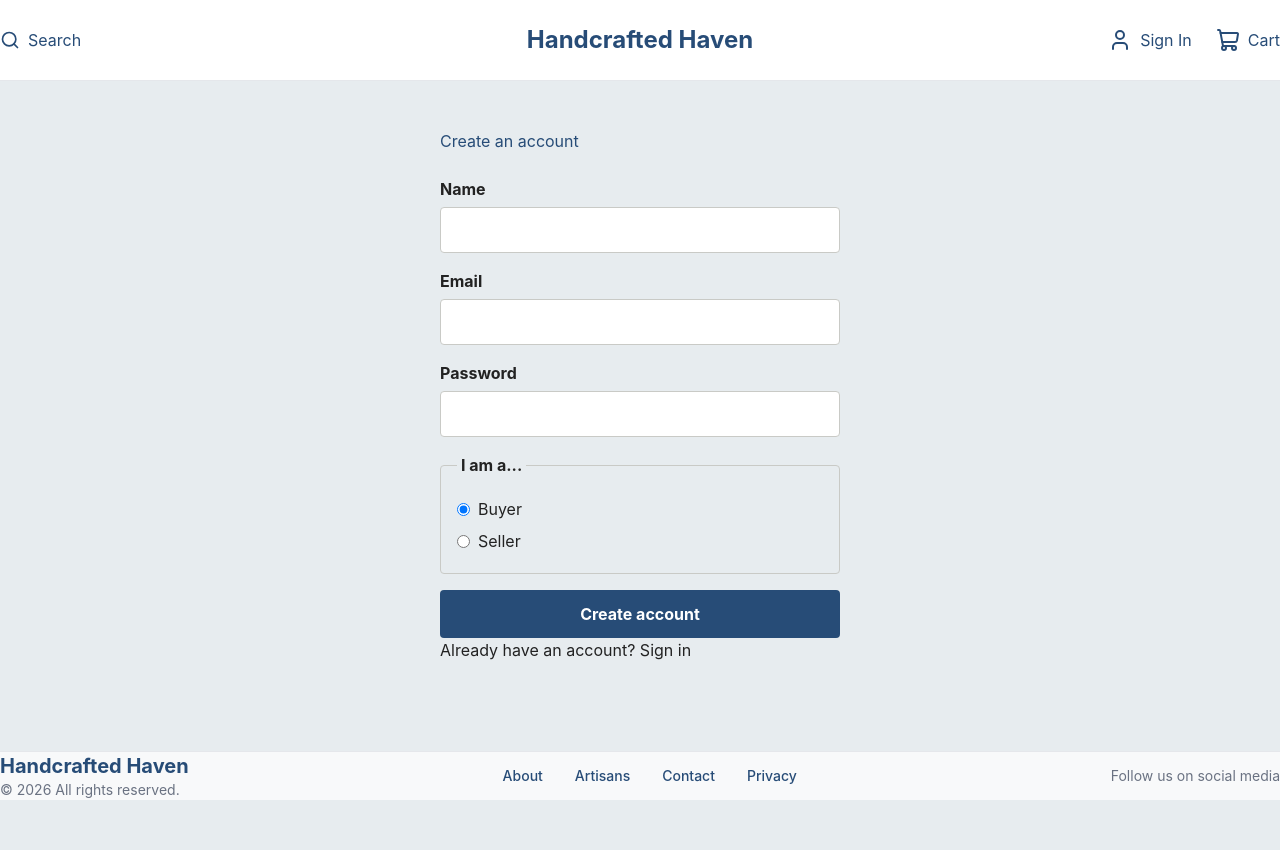
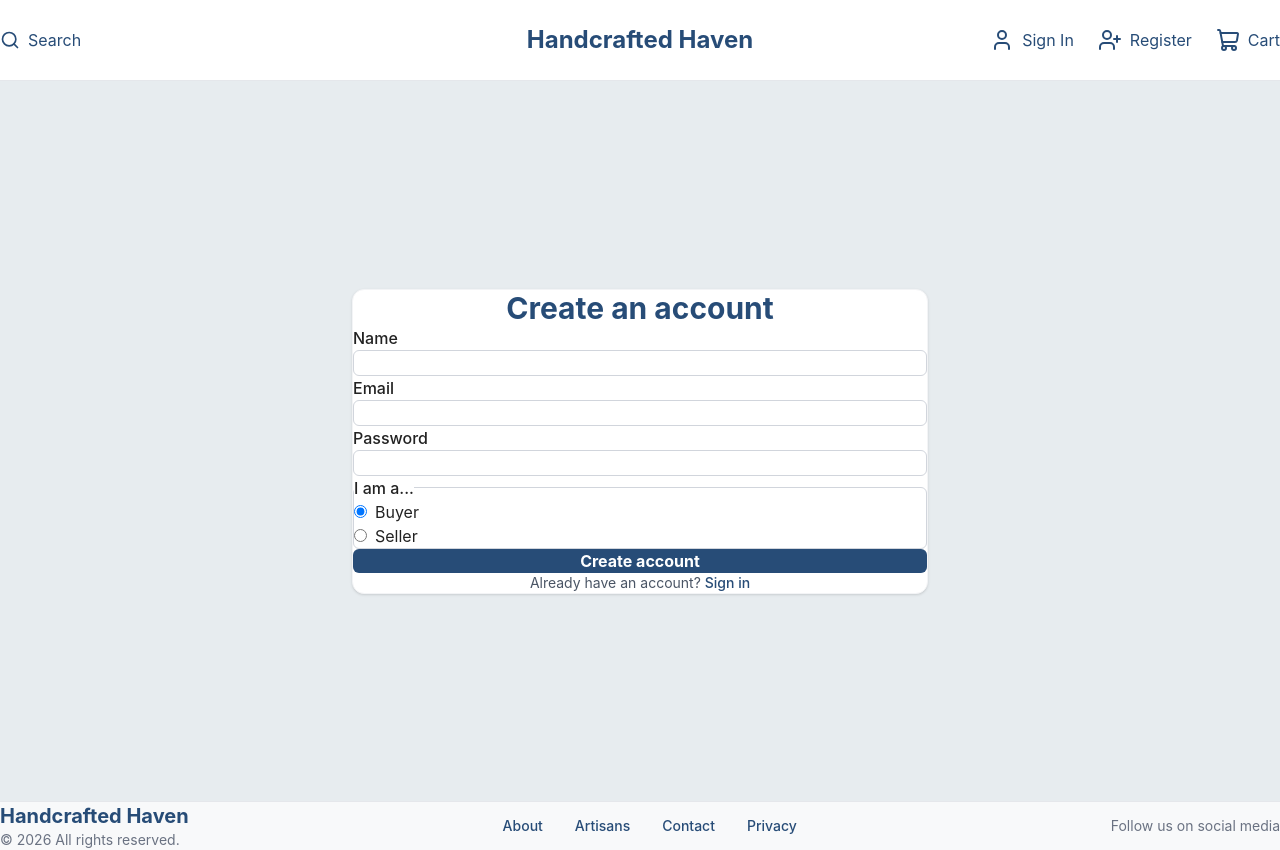
Before and after one commit to SadlerKyne/Handcrafted-Haven-G7, a Next.js app in the folder handcrafted-haven-g7/: page /register in a window 1280 px wide. Before the commit the page ends 800 px from the top, so only its background shows below. Built offline with nearby package versions, Linux system fonts and the light colour scheme.

Commit message:
Added register button to the main nav bar. Centered the register form to have a better feel.

```diff
--- a/handcrafted-haven-g7/src/app/login/AuthForm.module.css
+++ /dev/null
@@ -1,75 +0,0 @@
-.container {
-  max-width: 28rem;
-  margin: 0 auto;
-  padding: 3rem 1.5rem;
-}
-
-.container h1 {
-  margin-bottom: 1.5rem;
-}
-
-.field {
-  display: flex;
-  flex-direction: column;
-  gap: 0.375rem;
-  margin-bottom: 1rem;
-}
-
-.field label {
-  font-weight: var(--font-weight-bold);
-}
-
-.field input {
-  padding: 0.625rem 0.75rem;
-  border: 1px solid var(--color-border);
-  border-radius: 0.25rem;
-  background: var(--color-surface);
-  color: var(--color-text-primary);
-  font-size: 1rem;
-}
-
-.fieldset {
-  border: 1px solid var(--color-border);
-  border-radius: 0.25rem;
-  padding: 0.75rem 1rem;
-  margin-bottom: 1rem;
-}
-
-.fieldset legend {
-  font-weight: var(--font-weight-bold);
-  padding: 0 0.25rem;
-}
-
-.radioLabel {
-  display: flex;
-  align-items: center;
-  gap: 0.5rem;
-  font-weight: var(--font-weight-regular);
-  margin: 0.5rem 0;
-}
-
-.error {
-  color: var(--color-error);
-  margin-bottom: 1rem;
-}
-
-.submit {
-  width: 100%;
-  padding: 0.75rem;
-  background: var(--color-dusk-blue);
-  color: var(--color-text-on-brand);
-  border: none;
-  border-radius: 0.25rem;
-  font-weight: var(--font-weight-bold);
-  font-size: 1rem;
-  cursor: pointer;
-}
-
-.submit:hover {
-  opacity: 0.92;
-}
-
-.submit:disabled {
-  opacity: 0.6;
-  cursor: not-allowed;
-}
--- a/handcrafted-haven-g7/src/app/register/RegisterForm.js
+++ b/handcrafted-haven-g7/src/app/register/RegisterForm.js
@@ -4,7 +4,6 @@ import { useState } from "react";
 import { signIn } from "next-auth/react";
 import { useRouter } from "next/navigation";
 import Link from "next/link";
-import styles from "../login/AuthForm.module.css";
 
 export default function RegisterForm() {
   const router = useRouter();
@@ -55,27 +54,44 @@ export default function RegisterForm() {
   }
 
   return (
-    <div className={styles.container}>
-      <h1>Create an account</h1>
+    <div className="flex items-center justify-center min-h-[calc(100vh-5rem)] px-4 py-12">
+      <div className="w-full max-w-xl bg-white p-8 sm:p-12 rounded-xl shadow-sm border border-gray-100">
+        <h1 className="text-3xl font-bold text-[#274c77] mb-8 text-center">
+          Create an account
+        </h1>
         <form onSubmit={handleSubmit} noValidate>
-        <div className={styles.field}>
-          <label htmlFor="name">Name</label>
-          <input id="name" name="name" type="text" required autoComplete="name" />
+          <div className="mb-5">
+            <label htmlFor="name" className="block font-medium mb-1.5">
+              Name
+            </label>
+            <input
+              id="name"
+              name="name"
+              type="text"
+              required
+              autoComplete="name"
+              className="w-full px-4 py-3 border border-gray-300 rounded-md focus:outline-none focus:ring-2 focus:ring-[#274c77]"
+            />
           </div>
 
-        <div className={styles.field}>
-          <label htmlFor="email">Email</label>
+          <div className="mb-5">
+            <label htmlFor="email" className="block font-medium mb-1.5">
+              Email
+            </label>
             <input
               id="email"
               name="email"
               type="email"
               required
               autoComplete="email"
+              className="w-full px-4 py-3 border border-gray-300 rounded-md focus:outline-none focus:ring-2 focus:ring-[#274c77]"
             />
           </div>
 
-        <div className={styles.field}>
-          <label htmlFor="password">Password</label>
+          <div className="mb-5">
+            <label htmlFor="password" className="block font-medium mb-1.5">
+              Password
+            </label>
             <input
               id="password"
               name="password"
@@ -83,34 +99,43 @@ export default function RegisterForm() {
               required
               minLength={8}
               autoComplete="new-password"
+              className="w-full px-4 py-3 border border-gray-300 rounded-md focus:outline-none focus:ring-2 focus:ring-[#274c77]"
             />
           </div>
 
-        <fieldset className={styles.fieldset}>
-          <legend>I am a...</legend>
-          <label className={styles.radioLabel}>
+          <fieldset className="border border-gray-300 rounded-md p-4 mb-4">
+            <legend className="font-medium px-1">I am a...</legend>
+            <label className="flex items-center gap-2 my-2">
               <input type="radio" name="role" value="buyer" defaultChecked />
               Buyer
             </label>
-          <label className={styles.radioLabel}>
+            <label className="flex items-center gap-2 my-2">
               <input type="radio" name="role" value="seller" />
               Seller
             </label>
           </fieldset>
 
           {error && (
-          <p role="alert" className={styles.error}>
+            <p role="alert" className="text-[#9b1c1c] mb-4">
               {error}
             </p>
           )}
 
-        <button type="submit" disabled={submitting} className={styles.submit}>
+          <button
+            type="submit"
+            disabled={submitting}
+            className="w-full py-3 bg-[#274c77] text-white font-bold rounded-md hover:opacity-90 disabled:opacity-60 disabled:cursor-not-allowed"
+          >
             {submitting ? "Creating account…" : "Create account"}
           </button>
         </form>
-      <p>
-        Already have an account? <Link href="/login">Sign in</Link>
+        <p className="text-center mt-6 text-sm text-gray-600">
+          Already have an account?{" "}
+          <Link href="/login" className="text-[#274c77] font-medium hover:underline">
+            Sign in
+          </Link>
         </p>
+      </div>
     </div>
   );
 }
--- a/handcrafted-haven-g7/src/components/Navbar.tsx
+++ b/handcrafted-haven-g7/src/components/Navbar.tsx
@@ -1,7 +1,7 @@
 "use client";
 import { useState } from "react";
 import Link from "next/link";
-import { User, ShoppingCart, Search, Menu, X } from "lucide-react";
+import { User, UserPlus, ShoppingCart, Search, Menu, X } from "lucide-react";
 
 export default function Navbar() {
   const [isMenuOpen, setIsMenuOpen] = useState(false);
@@ -37,6 +37,10 @@ export default function Navbar() {
               <User size={24} />
               <span>Sign In</span>
             </Link>
+            <Link href="/register" className="flex items-center gap-2 text-[#274c77] hover:text-[#6096ba]">
+              <UserPlus size={24} />
+              <span>Register</span>
+            </Link>
             <Link href="/cart" className="flex items-center gap-2 text-[#274c77] hover:text-[#6096ba]">
               <ShoppingCart size={24} />
               <span>Cart</span>
@@ -50,6 +54,7 @@ export default function Navbar() {
             <Link href="/" onClick={() => setIsMenuOpen(false)}>Home</Link>
             <Link href="/search" onClick={() => setIsMenuOpen(false)}>Search</Link>
             <Link href="/login" onClick={() => setIsMenuOpen(false)}>Sign In</Link>
+            <Link href="/register" onClick={() => setIsMenuOpen(false)}>Register</Link>
             <Link href="/cart" onClick={() => setIsMenuOpen(false)}>Cart</Link>
           </div>
         )}
```
Lines whose indentation alone changed are shown as unchanged.
